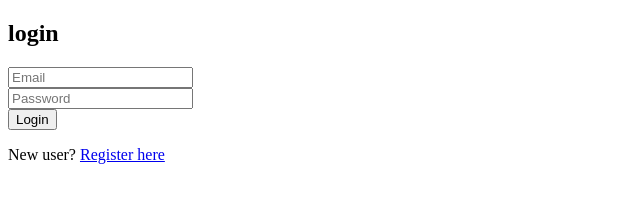
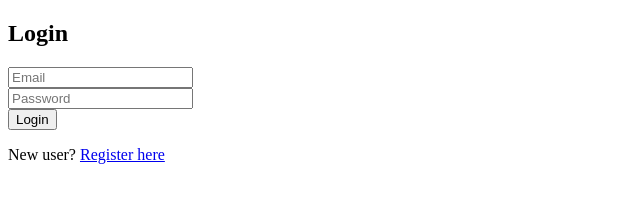
Before and after one commit to shaifog/MoviesWebsite, a plain HTML site: page login.html in a window 1280 px wide. Shown: the full height of the page, 0-640 px from the left. Drawn offline with Linux system fonts and the light colour scheme.

Commit message:
Update login.html

```diff
--- a/login.html
+++ b/login.html
@@ -5,7 +5,7 @@
     <title>Login</title>
 </head>
 <body>
-    <h2>login</h2>
+    <h2>Login</h2>
     <form id="loginForm">
         <input type="email" id="email" placeholder="Email" required><br>
         <input type="password" id="password" placeholder="Password" required><br>
```
